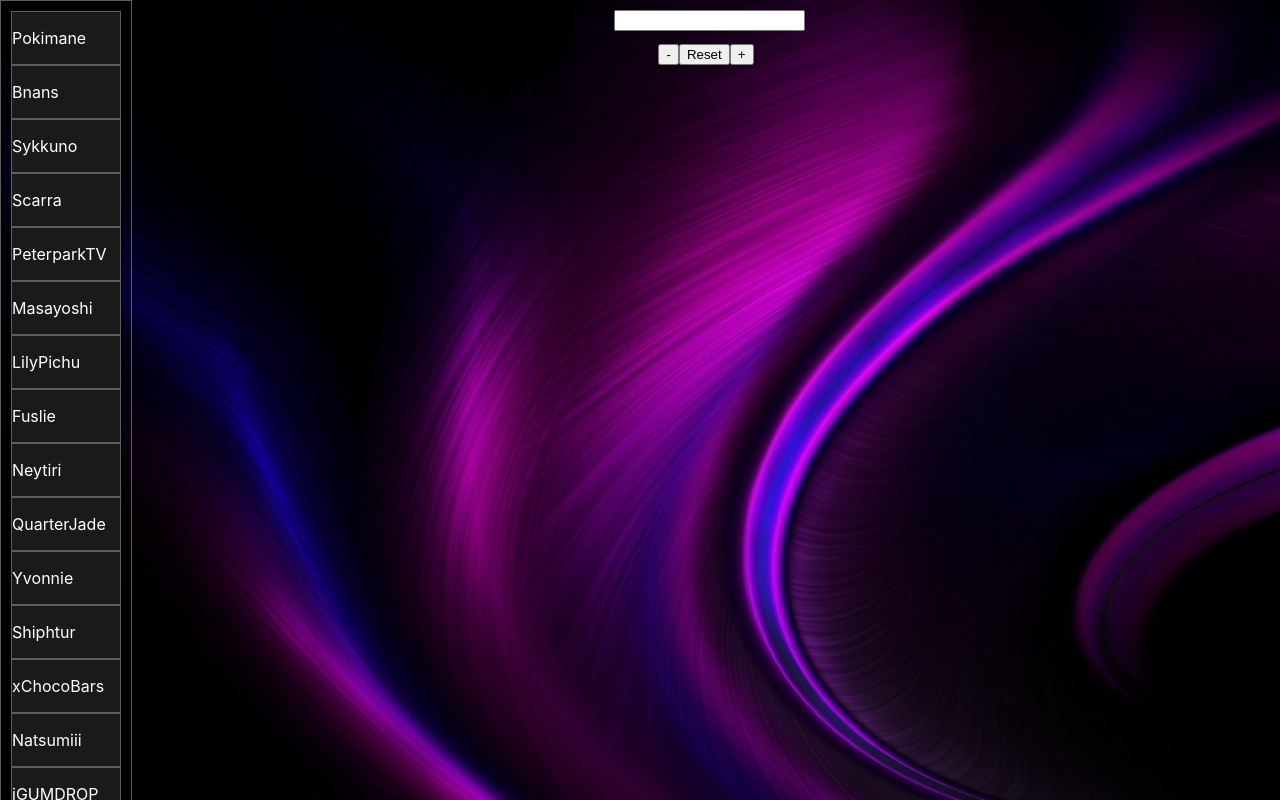
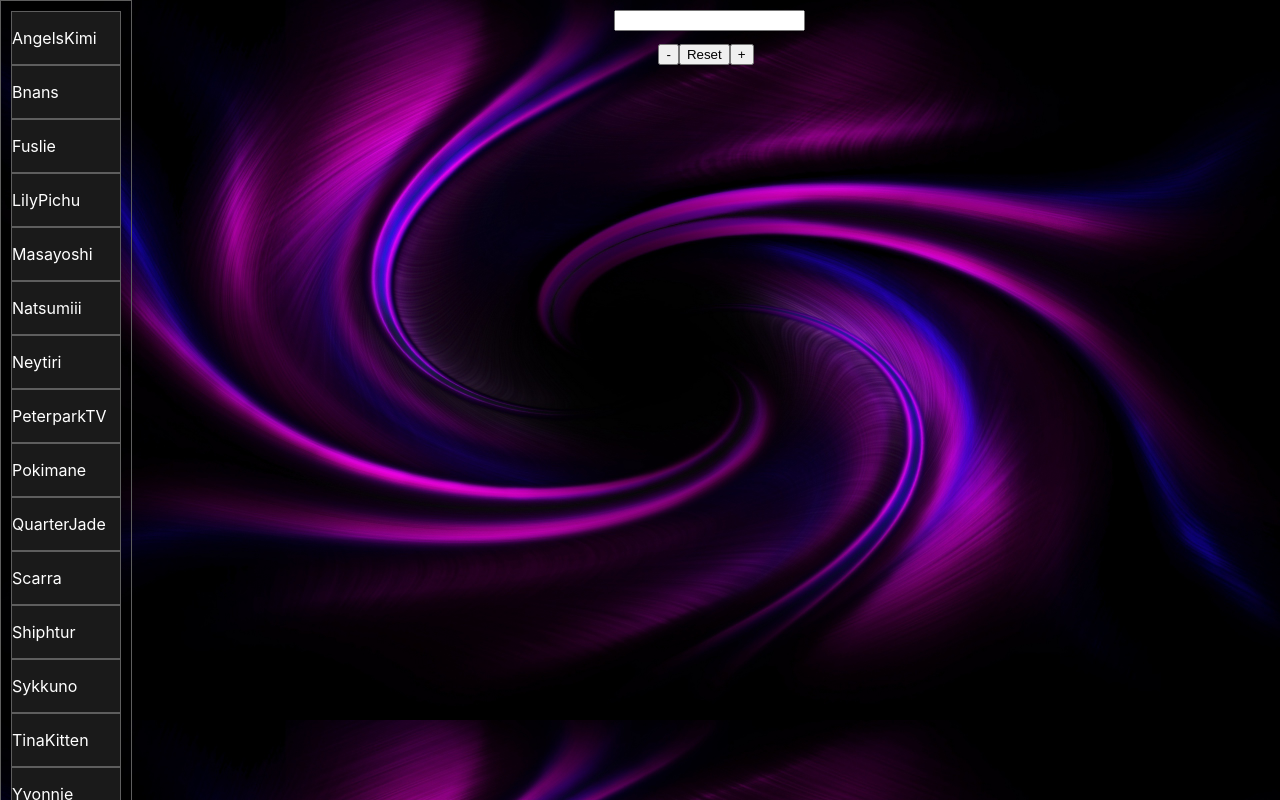
Before and after one commit to jnzhang622/MultiStreamViewer, a React (Create React App) app: page / in a window 1280 px wide. Shown: the top 800 px of the page. Built offline with nearby package versions, Linux system fonts and the light colour scheme; data requests are answered from the project's data file.

Commit message:
changed slateless class to functional and sorted the streamer bar alphabetically

```diff
--- a/package.json
+++ b/package.json
@@ -13,7 +13,7 @@
     "react-scripts": "3.4.3"
   },
   "scripts": {
-    "start": "json-server --watch db.json -p 3001 & open http://localhost:6001/streamers & PORT=3000 react-scripts start && fg",
+    "start": "json-server --watch db.json -p 3001 & PORT=3000 react-scripts start && fg",
     "build": "react-scripts build",
     "test": "react-scripts test --env=jsdom",
     "eject": "react-scripts eject"
--- a/src/App.css
+++ b/src/App.css
@@ -1,6 +1,7 @@
 body{
   background-image: url("./background.jpg");
   color: white;
+  background-size: 100% ;
 }
 
 .divCont{
--- a/src/Components/Player.js
+++ b/src/Components/Player.js
@@ -2,10 +2,12 @@ import React from 'react';
 import "../App.css";
 import ReactPlayer from 'react-player'
 
-class Player extends React.Component {
-      render(){
-        let {url, height, width, rotation} = this.props;
-  // function Player() {
+// class Player extends React.Component {
+//       render(){
+
+
+function Player(props) {
+  let {url, height, width, rotation} = props;
 
   return (
     <div className="divCont">
@@ -23,10 +25,11 @@ class Player extends React.Component {
           controls = {true}
         />
       </div>
-            <button onClick={() => this.props.streamerItemClick(url)}>X</button>
+      <button onClick={() => props.streamerItemClick(url)}>X</button>
     </div>
   )
 }
-}
+
+// }
 
 export default Player;
--- a/src/Components/StreamerBar.js
+++ b/src/Components/StreamerBar.js
@@ -2,21 +2,25 @@ import React from 'react';
 import "../App.css";
 import StreamerBarItem from "./StreamerBarItem";
 
-class StreamerBar extends React.Component {
-    render(){
-        console.log(this.props.streamers)
+// class StreamerBar extends React.Component {
+//     render(){
+
+function StreamerBar(props) {
+    let reArrangedStreamers = props.streamers.sort((a,b) => a.name < b.name ? -1 : 1)
+
     return (
         <div>
             {
-                this.props.streamers.map(streamer =>
+            reArrangedStreamers.map(streamer =>
             <StreamerBarItem
-                    renderedUrls={this.props.renderedUrls}
+                renderedUrls={props.renderedUrls}
                 streamer={streamer}
-                    streamerItemClick={this.props.streamerItemClick}/>)
+                streamerItemClick={props.streamerItemClick}/>)
             }
         </div>
     )
 }
-}
+
+// }
 
 export default StreamerBar;
--- a/src/Components/StreamerBarItem.js
+++ b/src/Components/StreamerBarItem.js
@@ -1,18 +1,21 @@
 import React from 'react';
 import "../App.css";
 
-class StreamerBarItem extends React.Component {
-    render(){
-        return (
-            <div className={this.props.renderedUrls.includes(this.props.streamer.url) ?
-                "renderedStreamerBarItem": "defaultStreamerBarItem"}>
+// class StreamerBarItem extends React.Component {
+//     render(){
 
-                <p onClick={() => this.props.streamerItemClick(this.props.streamer.url)}>
-                    {this.props.streamer.name}</p>
+function StreamerBarItem(props){
+    return (
+        <div className={props.renderedUrls.includes(props.streamer.url) ?
+            "renderedStreamerBarItem": "defaultStreamerBarItem"}>
 
-            </div>
-        )
-      }
+            <p onClick={() => props.streamerItemClick(props.streamer.url)}>
+                {props.streamer.name}</p>
+
+        </div>
+    )
 }
 
+// }
+
 export default StreamerBarItem;
```
Also changed, not shown: src/App.js (line endings or trailing spaces). Lines whose indentation alone changed are shown as unchanged.
